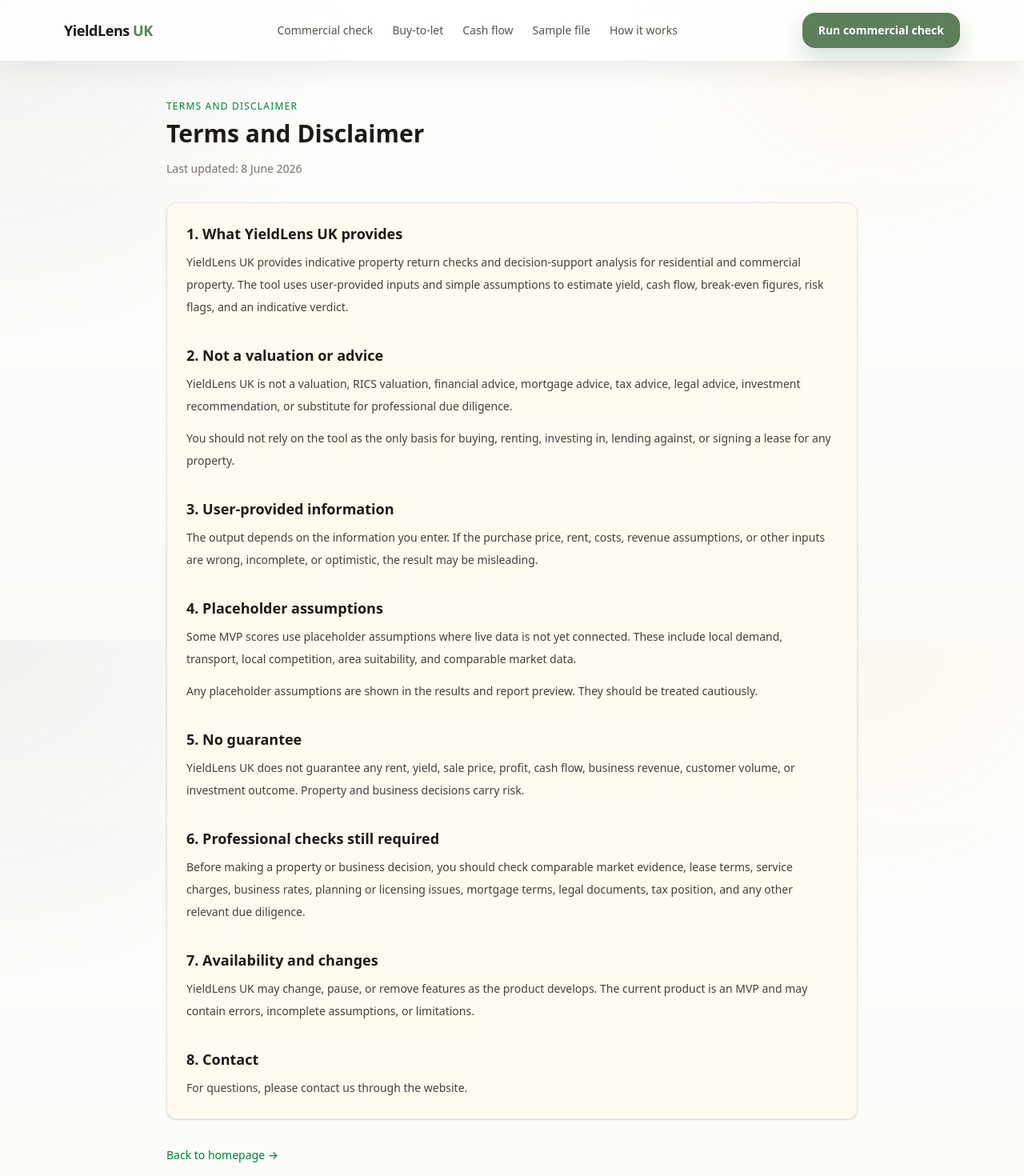
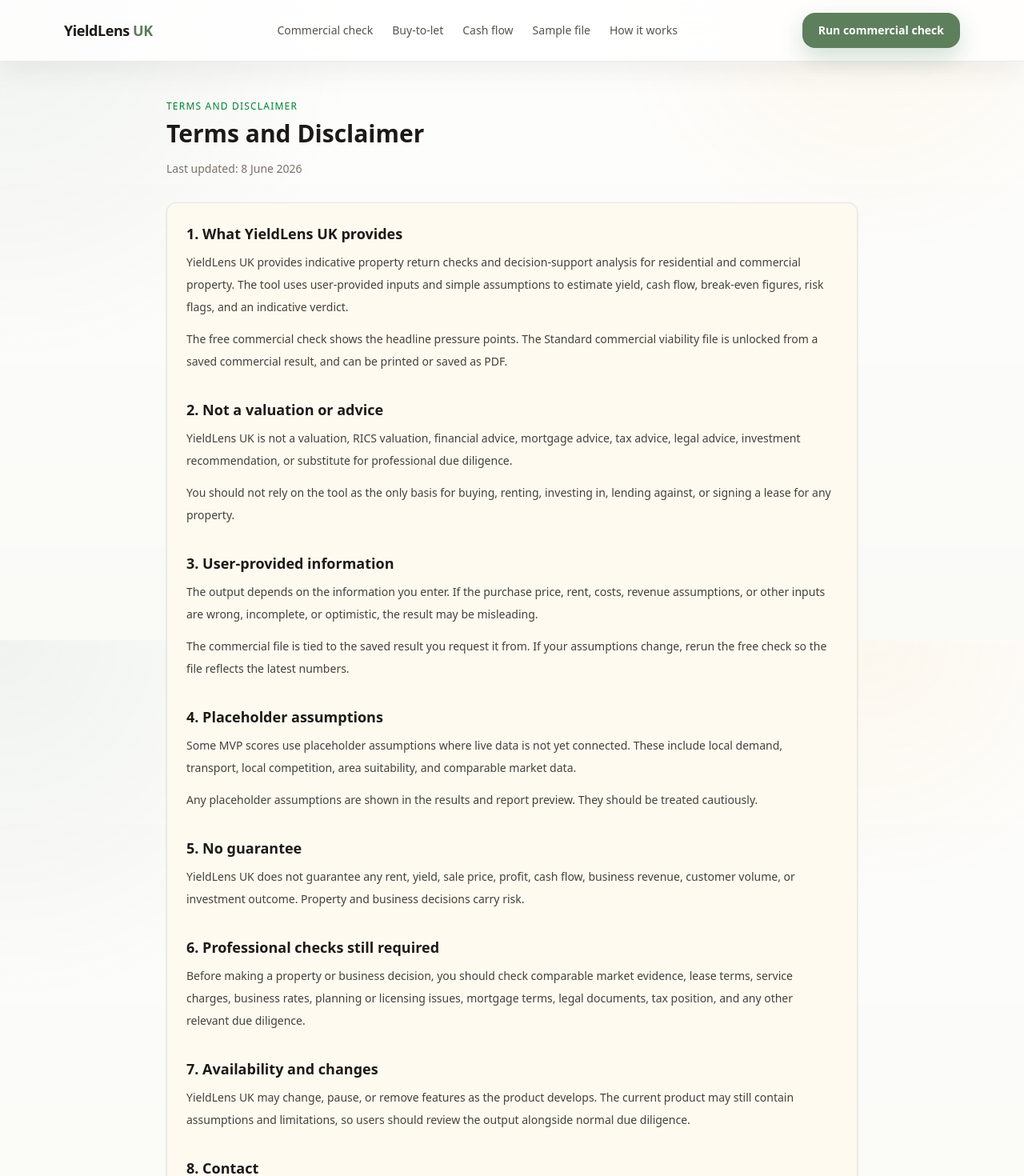
Before and after one commit to samueljcarlon/yieldlens-uk, a Next.js app: page /terms in a window 1280 px wide. Shown: the top 1470 px of the page at 80% size. Built offline with nearby package versions, Linux system fonts and the light colour scheme.

Commit message:
Clarify terms privacy and payment support

```diff
--- a/app/payment/cancel/page.tsx
+++ b/app/payment/cancel/page.tsx
@@ -27,6 +27,11 @@
         <p className="text-sm text-stone-600 leading-7 max-w-2xl mx-auto">
           No payment was taken. You can return to the saved result handoff, view
           the sample file, or run another commercial check.
+        </p>
+
+        <p className="text-sm text-stone-600 leading-7 max-w-2xl mx-auto mt-3">
+          The Standard file is only unlocked after checkout completes. If you
+          want to compare the output first, the sample file is still available.
         </p>
 
         <p className="text-sm text-stone-500 leading-7 max-w-2xl mx-auto mt-4">
--- a/app/payment/success/page.tsx
+++ b/app/payment/success/page.tsx
@@ -63,7 +63,7 @@
 
         <p className="text-sm text-stone-600 leading-7 max-w-2xl mx-auto">
           {isReady
-            ? 'Your payment has been confirmed. Open the file from this page, then print or save it as PDF if you want a memo for negotiation and due diligence.'
+            ? 'Your payment has been confirmed. Open the file from this page, then print or save it as PDF if you want a memo for negotiation and due diligence. If your assumptions change later, rerun the free commercial check and unlock the latest saved result again.'
             : 'Payment received. Your file may take a few seconds to unlock. Refresh this page shortly.'}
         </p>
 
--- a/app/privacy/page.tsx
+++ b/app/privacy/page.tsx
@@ -28,7 +28,10 @@
           </p>
 
           <p className="mt-3">
-            For privacy questions, please contact us through the website.
+            For privacy questions, please contact us through the website. We
+            use your submission details to calculate the check, save the result,
+            and return the paid file to the saved commercial result where
+            relevant.
           </p>
         </section>
 
@@ -100,8 +103,8 @@
 
           <p>
             We use service providers to run the product, including hosting and
-            database infrastructure. This currently includes Vercel for hosting
-            and Supabase for database storage.
+            database infrastructure. This currently includes Vercel for hosting,
+            Supabase for database storage, and Stripe for payment processing.
           </p>
 
           <p className="mt-3">
--- a/app/terms/page.tsx
+++ b/app/terms/page.tsx
@@ -28,6 +28,12 @@
             yield, cash flow, break-even figures, risk flags, and an indicative
             verdict.
           </p>
+
+          <p className="mt-3">
+            The free commercial check shows the headline pressure points. The
+            Standard commercial viability file is unlocked from a saved
+            commercial result, and can be printed or saved as PDF.
+          </p>
         </section>
 
         <section>
@@ -57,6 +63,12 @@
             The output depends on the information you enter. If the purchase
             price, rent, costs, revenue assumptions, or other inputs are wrong,
             incomplete, or optimistic, the result may be misleading.
+          </p>
+
+          <p className="mt-3">
+            The commercial file is tied to the saved result you request it from.
+            If your assumptions change, rerun the free check so the file
+            reflects the latest numbers.
           </p>
         </section>
 
@@ -109,8 +121,9 @@
 
           <p>
             YieldLens UK may change, pause, or remove features as the product
-            develops. The current product is an MVP and may contain errors,
-            incomplete assumptions, or limitations.
+            develops. The current product may still contain assumptions and
+            limitations, so users should review the output alongside normal due
+            diligence.
           </p>
         </section>
 
@@ -120,7 +133,9 @@
           </h2>
 
           <p>
-            For questions, please contact us through the website.
+            For questions, please contact us through the website. If something
+            looks unclear, ask before paying or signing so the assumptions can be
+            checked again.
           </p>
         </section>
       </div>
--- a/app/viability-file/page.tsx
+++ b/app/viability-file/page.tsx
@@ -203,7 +203,9 @@
                 Get a structured £49 viability file that turns the free
                 commercial check into a decision memo for negotiation and due
                 diligence before you sign. It is unlocked from a saved result,
-                then opens as a memo you can print or save as PDF.
+                then opens as a memo you can print or save as PDF. If your
+                assumptions change, rerun the free commercial check so the file
+                reflects the latest numbers.
               </p>
 
               <div className="flex flex-col sm:flex-row gap-3">
--- a/components/Footer.tsx
+++ b/components/Footer.tsx
@@ -14,6 +14,11 @@
               YieldLens UK provides indicative property pressure-tests and decision-support
               analysis only. It is not financial advice, legal advice, tax advice, a
               valuation, or a substitute for professional due diligence.
+            </p>
+
+            <p className="text-sm text-stone-500 mt-3 leading-7 max-w-sm">
+              For support, contact us through the website. If the numbers look off,
+              rerun the check with revised assumptions before paying or signing.
             </p>
           </div>
 
```
